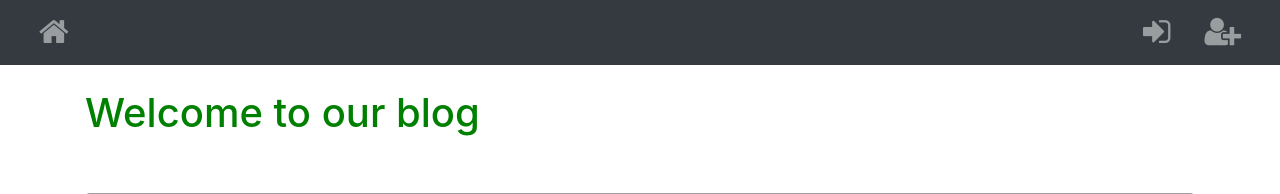
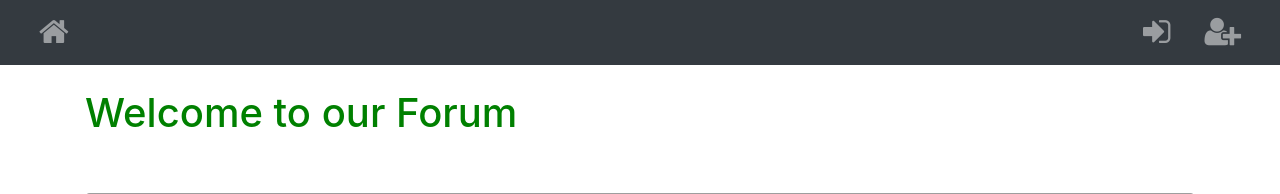
Before and after one commit to francescoopiccoli/Information-Security-Project, a Flask app: page / in a window 1280 px wide. Shown: the top 194 px of the page. Run offline with Flask 2, Linux system fonts and the light colour scheme; data comes from the database, SQL or seed files in the repository; some libraries are stand-ins or nearby versions; grey boxes are pictures that could not be loaded.

Commit message:
updated home

```diff
--- a/website/templates/home.html
+++ b/website/templates/home.html
@@ -4,7 +4,7 @@
 %}
 
 
-<h1>Welcome to our blog</h1>
+<h1>Welcome to our Forum</h1>
 <br><br>
 {% if posts|length < 1 %}
 <h4>Actually, there are no posts yet</h4>
```
